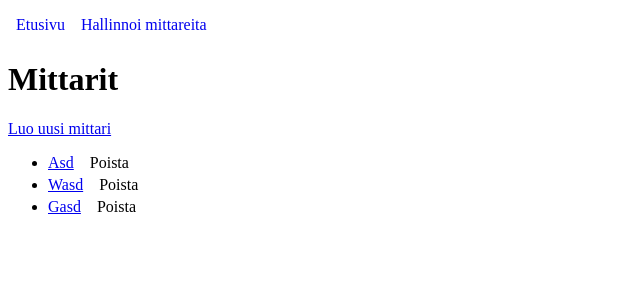
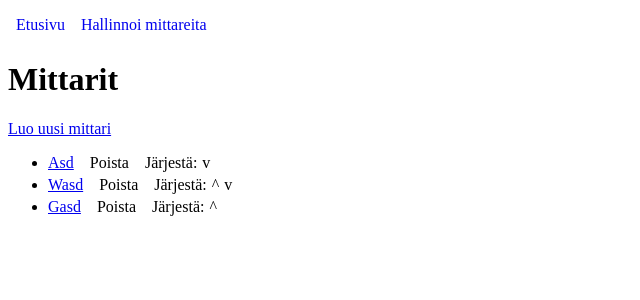
Before and after one commit to jon-erikklint/swimming-debt-app, a React (Create React App) app in the folder frontend/: page /measures in a window 1280 px wide. Shown: the top 300 px of the page, without its empty margins (0-640 px from the left). Built offline with nearby package versions, Linux system fonts and the light colour scheme.

Commit message:
uudelleenjärjestys

```diff
--- a/frontend/src/components/App.js
+++ b/frontend/src/components/App.js
@@ -16,7 +16,7 @@ export default class App extends React.Component {
     constructor(props) {
         super(props)
 
-        const measures = [new MeasureModel("Asd", 0, 1), new MeasureModel("Wasd", 0, 0.2), new MeasureModel("Gasd", 0, -1)]
+        const measures = [new MeasureModel("Asd", 0, 1, 0), new MeasureModel("Wasd", 0, 0.2, 1), new MeasureModel("Gasd", 0, -1, 2)]
 
         this.state = {
             measures
@@ -37,6 +37,27 @@ export default class App extends React.Component {
         this.setState({measures})
     }
 
+    handleReorderMeasure = (measure, isUp) => {
+        const measures = this.state.measures
+        const index = measures.findIndex(measure2 => measure.name === measure2.name)
+
+        let swapIndex = isUp
+            ? (index === 0 ? index : index - 1)
+            : (index === measures.length - 1 ? index : index + 1)
+
+        if (index === swapIndex) return
+
+        // järjestys-id:t
+        const swapMeasure = measures[swapIndex]
+
+        const tempId = swapMeasure.orderId
+        swapMeasure.orderId = measure.orderId
+        measure.orderId = tempId
+
+        // render järjestää itse elementit orderin mukaan
+        this.setState({measures: [...measures]})
+    }
+
     handleAddMeasure = measure => {
         this.setState({measures: [...this.state.measures, measure]})
     }
@@ -46,7 +67,7 @@ export default class App extends React.Component {
     }
 
     render() {
-        const measures = this.state.measures
+        const measures = this.state.measures.sort((m1, m2) => m1.orderId - m2.orderId)
         const links = [
             {text: "Etusivu", link: "/"},
             {text: "Hallinnoi mittareita", link: "/measures"},
@@ -65,7 +86,8 @@ export default class App extends React.Component {
                 </Route>
                 <Route path="/measures">
                     <MeasuresList measures={measures}
-                                onDeleteMeasure={this.handleDeleteMeasure}/>
+                                onDeleteMeasure={this.handleDeleteMeasure}
+                                onReorderMeasure={this.handleReorderMeasure}/>
                 </Route>
                 <Route path="/">
                     <Balance measures={measures}
--- a/frontend/src/components/create/CreateMeasure.js
+++ b/frontend/src/components/create/CreateMeasure.js
@@ -28,8 +28,9 @@ export default class CreateMeasure extends React.Component {
         const name = this.state.name
         const sum = parseFloat(this.state.sum.replace(",", ".").trim())
         const exchangeRatio = parseFloat(this.state.exchangeRatio.replace(",", ".").trim())
+        const orderId = this.props.measures.reduce((max, current) => current.orderId > max ? current.orderId : max, -1) + 1
 
-        const measure = new MeasureModel(name, sum, exchangeRatio)
+        const measure = new MeasureModel(name, sum, exchangeRatio, orderId)
 
         this.setState({redirect: true})
 
--- a/frontend/src/components/measures/MeasureControl.css
+++ b/frontend/src/components/measures/MeasureControl.css
@@ -2,7 +2,14 @@
     margin-bottom: 0.25em;
 }
 
-.remove {
+.listElement {
     margin-left: 1em;
+}
+
+.listElementPart {
+    margin-left: 5px;
+}
+
+.clickable {
     cursor: pointer;
 }
--- a/frontend/src/components/measures/MeasureControl.js
+++ b/frontend/src/components/measures/MeasureControl.js
@@ -7,7 +7,7 @@ export default function MeasureControl(props) {
 
     function handleClick(e) {
         const answer = window.confirm("Haluatko varmasti poistaa mittarin \"" + measure.name + "\"?")
-        if (answer) props.onClick(e)
+        if (answer) props.onDelete(e)
     }
 
     return (
@@ -15,8 +15,31 @@ export default function MeasureControl(props) {
             <Link to={"/measure/" + measure.name}>
                 {measure.name}
             </Link>
-            <span className="remove" onClick={handleClick}>
+            <span className="listElement clickable" onClick={handleClick}>
                 Poista
+            </span>
+            <span className="listElement">
+                Järjestä:
+
+                {props.hasOrderUp
+                    ? (
+                    <span className="listElementPart clickable"
+                            onClick={e => props.onReorder(measure, true)}>
+                        ^
+                    </span>
+                    )
+                    : null
+                }
+
+                {props.hasOrderDown
+                    ? (
+                    <span className="listElementPart clickable"
+                        onClick={e => props.onReorder(measure, false)}>
+                        v
+                    </span>
+                    )
+                    : null
+                }
             </span>
         </li>
     )
--- a/frontend/src/components/measures/MeasuresList.js
+++ b/frontend/src/components/measures/MeasuresList.js
@@ -4,15 +4,19 @@ import { Link } from "react-router-dom"
 import MeasureControl from "./MeasureControl"
 
 export default function MeasuresList(props) {
+    const measureCount = props.measures.length
     return (
         <div>
             <h1>Mittarit</h1>
             <Link to="/measure/new">Luo uusi mittari</Link>
             <ul>
-                {props.measures.map(measure =>
+                {props.measures.map((measure, index) =>
                     <MeasureControl key={measure.name}
                                     measure={measure}
-                                    onClick={e => props.onDeleteMeasure(measure)}>
+                                    hasOrderUp={index > 0}
+                                    hasOrderDown={index < measureCount - 1}
+                                    onDelete={e => props.onDeleteMeasure(measure)}
+                                    onReorder={props.onReorderMeasure}>
                     </MeasureControl>
                 )}
             </ul>
--- a/frontend/src/models/MeasureModel.js
+++ b/frontend/src/models/MeasureModel.js
@@ -1,7 +1,9 @@
 export default class MeasureModel {
-    constructor(name, sum, exchangeRatio) {
+    constructor(name, sum, exchangeRatio, orderId) {
         this.name = name
         this.exchangeRatio = exchangeRatio
+
+        this.orderId = orderId
 
         this.sum = sum
         this.history = [sum]
```
